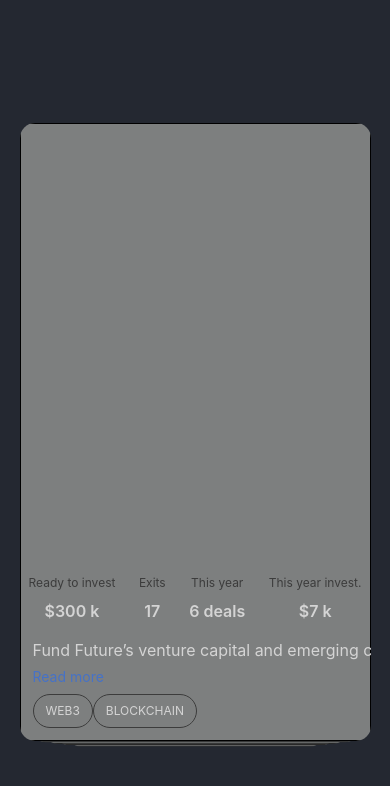
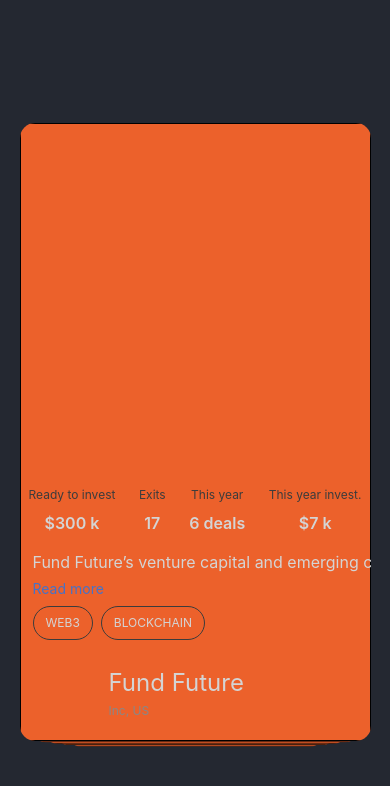
Before and after one commit to trusasha/uni-match-test, a React Native app: screen / in a window 390 px wide. Shown: the top 786 px of the page. Built offline with nearby package versions, Linux system fonts and the light colour scheme.

Commit message:
added company component

```diff
--- a/src/components/tag/index.tsx
+++ b/src/components/tag/index.tsx
@@ -23,7 +23,7 @@
     return (
       <View style={[styles.row, additionalStyles]}>
         {tag.map(item => (
-          <Tag tag={item} />
+          <Tag tag={item} additionalStyles={styles.rowItem} />
         ))}
       </View>
     );
@@ -72,5 +72,9 @@
   row: {
     flexDirection: 'row',
     alignItems: 'center',
+    flexWrap: 'wrap',
+  },
+  rowItem: {
+    marginRight: 8,
   },
 });
--- a/src/constants/colors.ts
+++ b/src/constants/colors.ts
@@ -3,5 +3,6 @@
   lightRed: '#FF474D',
   neutral: '#3C3C3C',
   neutralLight: '#D4D4D4',
+  neutralGray: '#888888',
   blue: '#4672C7',
 };
--- /dev/null
+++ b/src/screens/feed/components/card-inner/components/content/components/company/index.tsx
@@ -0,0 +1,47 @@
+import { COLORS } from 'constants/colors';
+
+import type { FC } from 'react';
+import React from 'react';
+import { Image, StyleSheet, Text, View } from 'react-native';
+
+interface Props {
+  companyName: string;
+  companyLocation: string;
+  logo: string;
+}
+
+export const Company: FC<Props> = ({ companyLocation, companyName, logo }) => {
+  return (
+    <View style={styles.container}>
+      <Image style={styles.logo} src={logo} />
+      <View>
+        <Text style={styles.name}>{companyName}</Text>
+        <Text style={styles.location}>{companyLocation}</Text>
+      </View>
+    </View>
+  );
+};
+
+const styles = StyleSheet.create({
+  container: {
+    flexDirection: 'row',
+    alignItems: 'center',
+  },
+  logo: {
+    width: 68,
+    height: 68,
+    marginRight: 8,
+    borderRadius: 14,
+  },
+  name: {
+    fontSize: 24,
+    lineHeight: 28,
+    color: COLORS.neutralLight,
+    marginBottom: 6,
+  },
+  location: {
+    fontSize: 12,
+    lineHeight: 16,
+    color: COLORS.neutralGray,
+  },
+});
--- a/src/screens/feed/components/card-inner/components/content/components/information/index.tsx
+++ b/src/screens/feed/components/card-inner/components/content/components/information/index.tsx
@@ -4,17 +4,19 @@
 import { Tag } from 'components/tag';
 import type { FC } from 'react';
 import React from 'react';
+import type { ViewProps } from 'react-native';
 import { StyleSheet, Text, View } from 'react-native';
 import { LinkButton } from 'components/link-button';
 
 interface Props {
   generalInformation: string;
   tags: UserTag[];
+  additionalStyles?: ViewProps['style'];
 }
 
-export const Information: FC<Props> = ({ generalInformation, tags }) => {
+export const Information: FC<Props> = ({ generalInformation, tags, additionalStyles }) => {
   return (
-    <View>
+    <View style={additionalStyles}>
       <Text style={styles.text} numberOfLines={3}>
         {generalInformation}
       </Text>
--- a/src/screens/feed/components/card-inner/components/content/index.tsx
+++ b/src/screens/feed/components/card-inner/components/content/index.tsx
@@ -4,6 +4,7 @@
 
 import { Summary } from './components/summary';
 import { Information } from './components/information';
+import { Company } from './components/company';
 
 const MOCK_USER: UserProfile = {
   summary: [
@@ -15,18 +16,23 @@
   generalInformation:
     'Fund Future’s venture capital and emerging companies team brings a high level of experience to lorem lorem lorem lorem lorem lorem lorem lorem',
   userTags: [UserTag.web3, UserTag.blockchain],
+  company: { name: 'Fund Future', location: 'Inc, US', logo: 'https://via.placeholder.com/150/372c93' },
 };
 
 export const Content = () => {
+  const { summary, generalInformation, userTags, company } = MOCK_USER;
+
   return (
     <View>
-      <Summary summary={MOCK_USER.summary} additionalStyles={styles.mb14} />
+      <Summary summary={summary} additionalStyles={styles.mb14} />
       <View style={styles.row}>
         <View>
           <Information
-            generalInformation={MOCK_USER.generalInformation}
-            tags={MOCK_USER.userTags as UserTag[]}
+            generalInformation={generalInformation}
+            tags={userTags as UserTag[]}
+            additionalStyles={styles.mb20}
           />
+          <Company companyLocation={company.location} companyName={company.name} logo={company.logo} />
         </View>
       </View>
     </View>
@@ -37,6 +43,9 @@
   mb14: {
     marginBottom: 14,
   },
+  mb20: {
+    marginBottom: 20,
+  },
   row: {
     flexDirection: 'row',
     justifyContent: 'space-between',
--- a/src/screens/feed/components/card-inner/index.tsx
+++ b/src/screens/feed/components/card-inner/index.tsx
@@ -20,7 +20,7 @@
     width: '100%',
     height: '100%',
     justifyContent: 'space-between',
-    backgroundColor: '#7D7F7F',
+    backgroundColor: '#EC612B',
     borderWidth: 1,
   },
 });
```
Also changed, not shown: src/types/user-summary.d.ts (+7 -0 lines).
